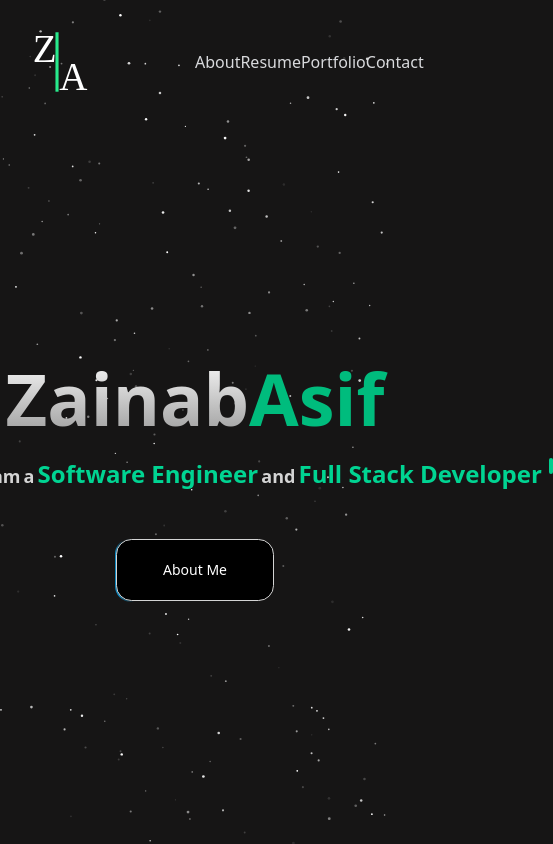
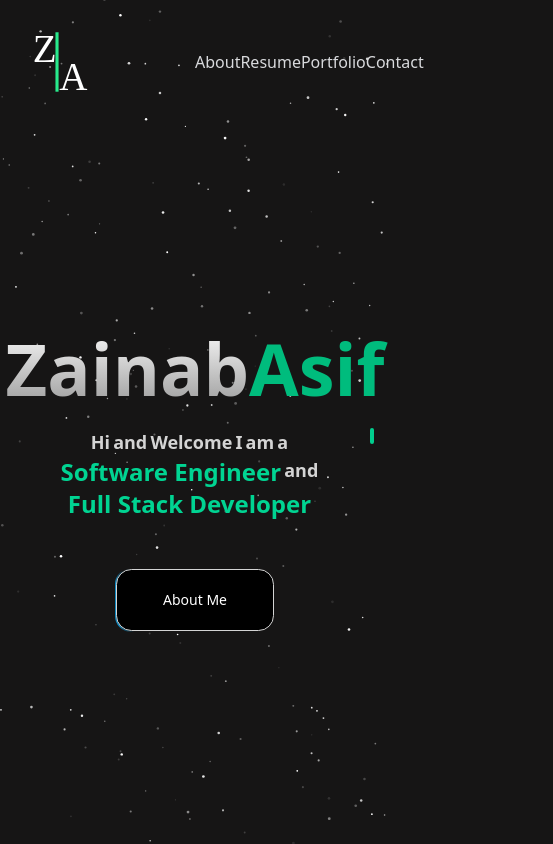
Before and after one commit to za-inab/zainab, a Next.js app: page / in a window 390 px wide. Shown: the whole page, 553 px wide, since content can reach past the window. Built offline with nearby package versions, Linux system fonts and the light colour scheme.

Commit message:
making responsive design

```diff
--- a/src/components/ui/typewriter-effect.tsx
+++ b/src/components/ui/typewriter-effect.tsx
@@ -119,7 +119,7 @@ export const TypewriterEffectSmooth = ({
   });
   const renderWords = () => {
     return (
-      <div>
+      <div className="flex justify-center flex-wrap ">
         {wordsArray.map((word, idx) => {
           return (
             <div key={`word-${idx}`} className="inline-block">
```
